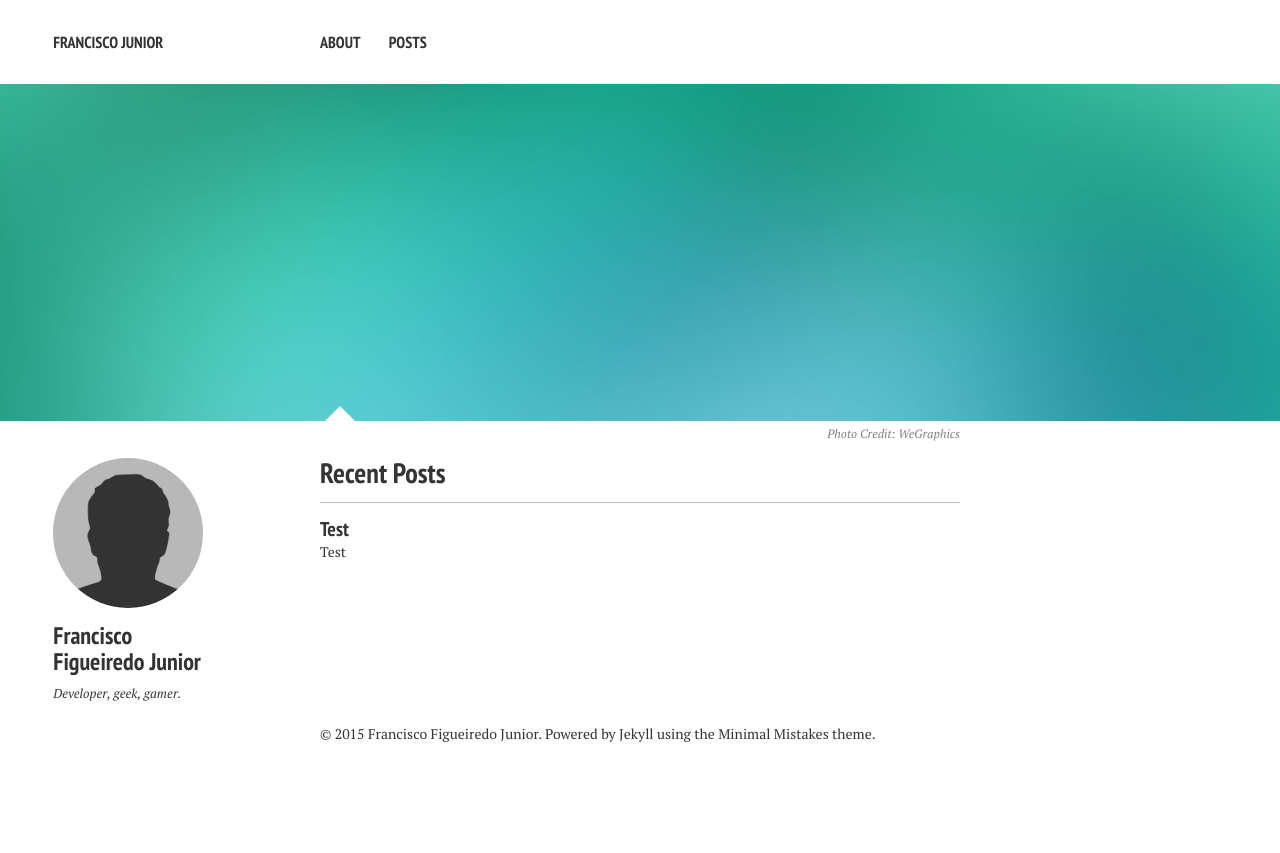
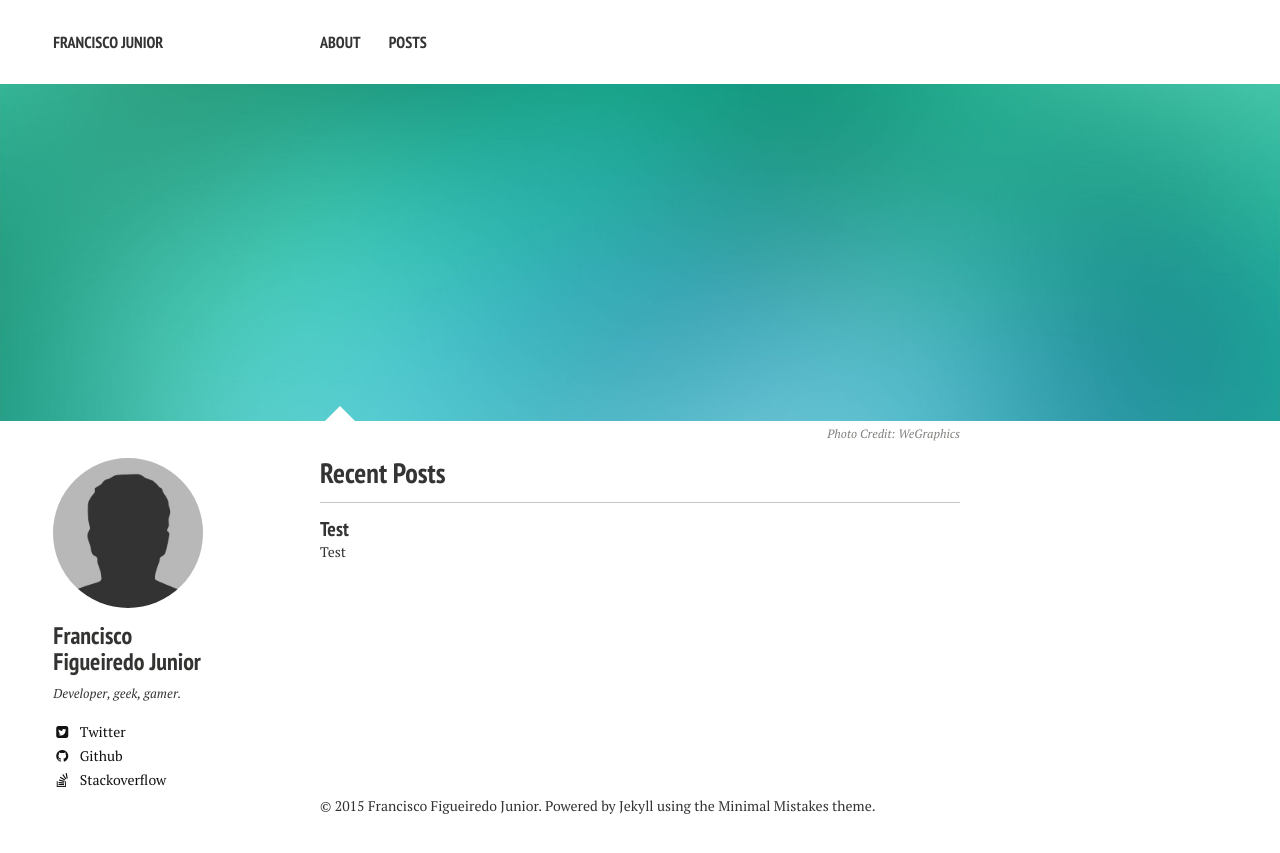
Before and after one commit to franciscojunior/franciscojunior.github.io, a Jekyll site: the page built from index.md, in a window 1280 px wide. Shown: the top 853 px of the page. Built offline with Jekyll 4.4.1, drawn with Linux system fonts in a browser that asks for light colours; nearby versions of some CDN libraries.

Commit message:
Update social networks accounts

```diff
--- a/_config.yml
+++ b/_config.yml
@@ -31,7 +31,7 @@ owner:
   bio: "Developer, geek, gamer."
   email:
   disqus-shortname:
-  twitter: #franciscojunior
+  twitter: franciscojunior
   facebook: #username
   google:
     plus: #username
@@ -40,8 +40,8 @@ owner:
     ad-client:
     ad-slot:
   bing-verify:
-  github: #franciscojunior
-  stackoverflow: #http://stackoverflow.com/users/246097/francisco-junior
+  github: franciscojunior
+  stackoverflow: http://stackoverflow.com/users/246097/francisco-junior
   linkedin: #username
   xing: #username
   instagram: #username
```
